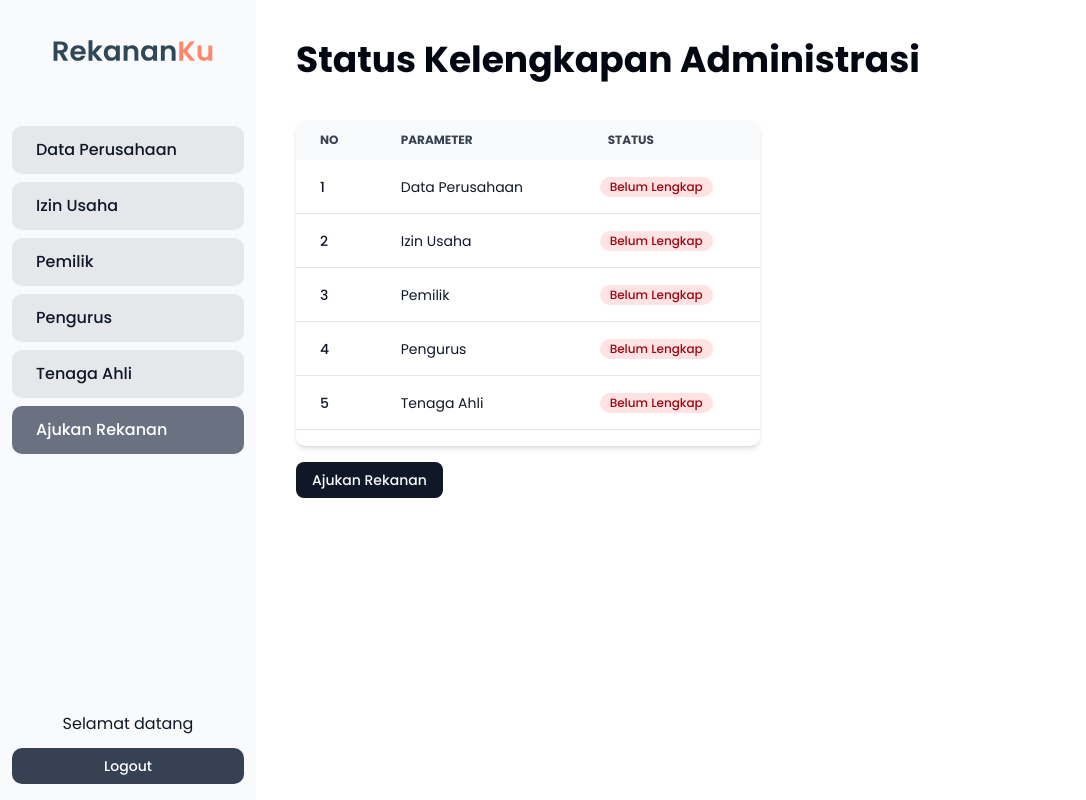
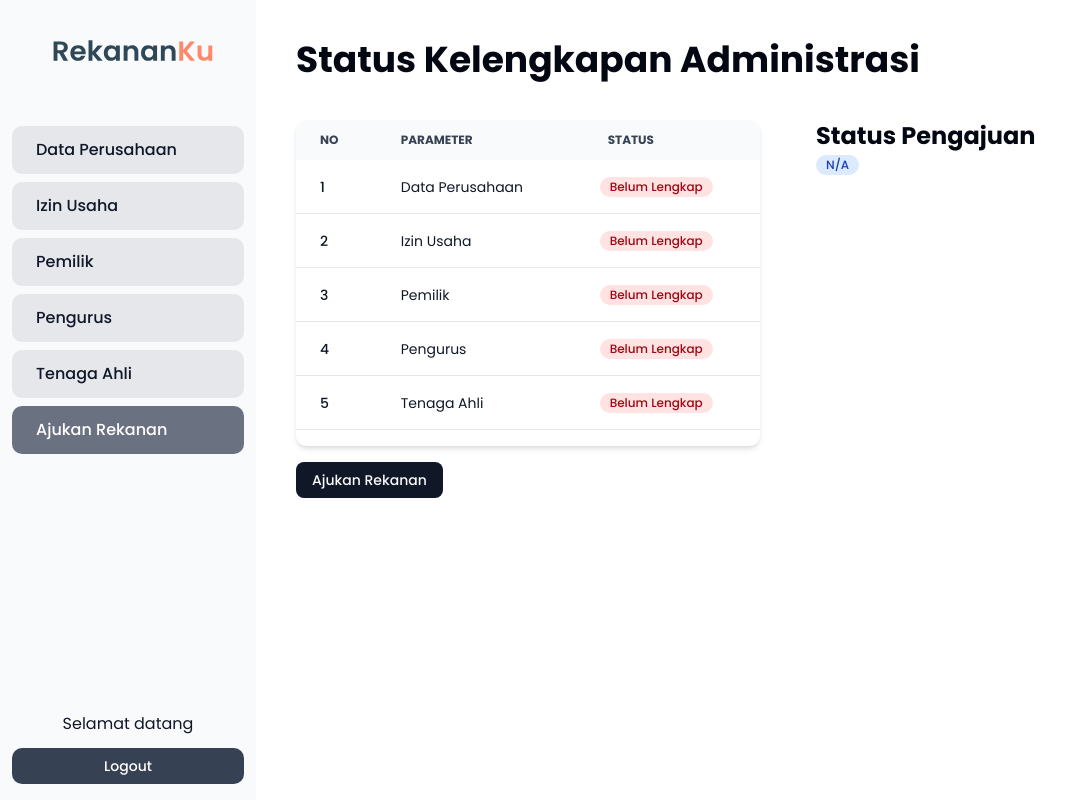
Before and after one commit to DimasNuryadin/Next-RekananKu, a Next.js app: page /users/ajukan-rekanan in a window 1280 px wide. Shown: the whole page, without its empty margins (0-1086 px from the left). Built offline with nearby package versions, Linux system fonts and the light colour scheme; no server answers.

Commit message:
refactor

```diff
--- a/app/globals.css
+++ b/app/globals.css
@@ -186,3 +186,7 @@
 .datatable-active button {
   @apply bg-blue-50 text-blue-600 hover:bg-blue-100 hover:text-blue-700;
 }
+
+td .datatable-empty {
+  display: none;
+}
--- a/app/users/ajukan-rekanan/page.tsx
+++ b/app/users/ajukan-rekanan/page.tsx
@@ -11,7 +11,8 @@ import { getPemilik } from "@/services/pemilik";
 import { getPengurus } from "@/services/pengurus";
 import { getTenagaAhli } from "@/services/tenagaAhli";
 import { toast } from "react-toastify";
-import { createRekanan } from "@/services/rekanan";
+import { createRekanan, getRekanan } from "@/services/rekanan";
+import clsx from "clsx";
 
 export default function AjukanRekanan() {
   const [user, setUser] = useState({
@@ -24,6 +25,7 @@ export default function AjukanRekanan() {
   const [pemilik, setPemilik] = useState(0);
   const [pengurus, setPengurus] = useState(0);
   const [tenagaAhli, setTenagaAhli] = useState(0);
+  const [statusRekanan, setStatusRekanan] = useState([])
 
   useEffect(() => {
     const token = Cookies.get('token');
@@ -35,12 +37,10 @@ export default function AjukanRekanan() {
       fetchData();
     }
   }, [])
-  // console.log(dataPerusahaan, izinUsaha, pemilik, pengurus, tenagaAhli)
 
   async function fetchData() {
     const perusahaan = await getDataPerusahaan(user.id);
     setPerusahaanId(perusahaan.data[0]._id)
-    console.log(perusahaan.data[0]._id)
     setDataPerusahaan(perusahaan.data.length)
 
     const izin = await getIzinUsaha(user.id);
@@ -65,18 +65,40 @@ export default function AjukanRekanan() {
       if (response.error) {
         return toast.error(response?.message);
       } else {
-        toast.success('Pengajuan Rekanan Berhasil')
+        toast.success('Pengajuan Rekanan Berhasil');
+        setStatusRekanan({ status: 'Review' });
       }
     } else {
       return toast.error('Pengajuan Rekanan Gagal, Lengkapi Data Terlebih Dahulu');
     }
   }
 
+  useEffect(() => {
+    async function fetchStatusRekanan() {
+      if (user.id) {
+        const response = await getRekanan(user.id);
+        setStatusRekanan(response.data);
+      }
+    }
+    fetchStatusRekanan();
+  }, [user.id]);
+
   return (
     <div className="p-3 md:p-10">
       <h2 className="text-4xl font-extrabold dark:text-white mb-8">Status Kelengkapan Administrasi</h2>
       <div className="grid grid-cols-1 md:grid-cols-2 gap-4 mt-10">
         <TableAjukanRekanan data={data} />
+        <div className="px-10">
+          <h1 className="font-bold text-2xl">Status Pengajuan</h1>
+          <p className={clsx(
+            "inline-flex items-center text-xs font-medium px-2.5 py-0.5 rounded-full",
+            statusRekanan?.status === "Rekanan"
+              ? "bg-green-100 text-green-800"
+              : statusRekanan?.status === "Bukan Rekanan"
+                ? "bg-red-100 text-red-800"
+                : "bg-blue-100 text-blue-800"
+          )}>{statusRekanan?.status ?? "N/A"}</p>
+        </div>
       </div>
       <Button onClick={handleAjukanRekanan} className="mt-4 cursor-pointer">Ajukan Rekanan</Button>
     </div>
--- a/app/users/pemilik/create/page.tsx
+++ b/app/users/pemilik/create/page.tsx
@@ -49,7 +49,7 @@ export default function CreatePemilik() {
         <InputForm onChange={(e) => setNama(e.target.value)} value={nama} label="Nama" id="nama" required />
         <InputForm onChange={(e) => setKtp(e.target.value)} value={ktp} label="KTP" id="ktp" required />
         <InputForm onChange={(e) => setAlamat(e.target.value)} value={alamat} label="Alamat" id="alamat" required />
-        <InputForm onChange={(e) => setSaham(e.target.value)} value={saham} label="Saham" id="saham" required />
+        <InputForm onChange={(e) => setSaham(e.target.value)} value={saham} label="Saham (%)" id="saham" required />
         <Button onClick={handleCreatePemilik} className="mt-4 cursor-pointer">Submit</Button>
       </div>
     </div>
--- a/components/molecules/SideBar/index.tsx
+++ b/components/molecules/SideBar/index.tsx
@@ -65,7 +65,7 @@ export default function SideBar() {
           <div>
             <p className="text-m text-gray-900 text-center">Selamat datang</p>
             <p className="text-xs text-gray-900 text-center mt-1">{user.email}</p>
-            <Button onClick={handleLogout} className="flex items-center mt-3 p-2 bg-gray-700 text-white rounded-lg hover:bg-gray-800 group justify-center w-full text-center">
+            <Button onClick={handleLogout} className="flex items-center mt-3 p-2 bg-gray-700 text-white rounded-lg hover:bg-gray-800 group justify-center w-full text-center cursor-pointer">
               <span>Logout</span>
             </Button>
           </div>
--- a/components/molecules/TablePemilik/index.tsx
+++ b/components/molecules/TablePemilik/index.tsx
@@ -84,7 +84,7 @@ export default function TablePemilik() {
                     {pemilik.alamat}
                   </td>
                   <td className="px-6 py-4">
-                    {pemilik.saham}
+                    {pemilik.saham}%
                   </td>
                   <td className="px-6 py-4">
                     <Button onClick={() => handleDelete(pemilik._id)} className="bg-red-500 cursor-pointer hover:bg-red-800">Hapus</Button>
--- a/services/rekanan.ts
+++ b/services/rekanan.ts
@@ -4,7 +4,7 @@ const ROOT_API = process.env.NEXT_PUBLIC_API_URL;
 // const API_VERSION = 'api/v1';
 
 export async function getRekanan(id: string) {
-  const url = `${ROOT_API}/calor-rekanan/${id}`;
+  const url = `${ROOT_API}/calon-rekanan/${id}`;
   return callApi({url, method: 'GET'});
 }
 
```
